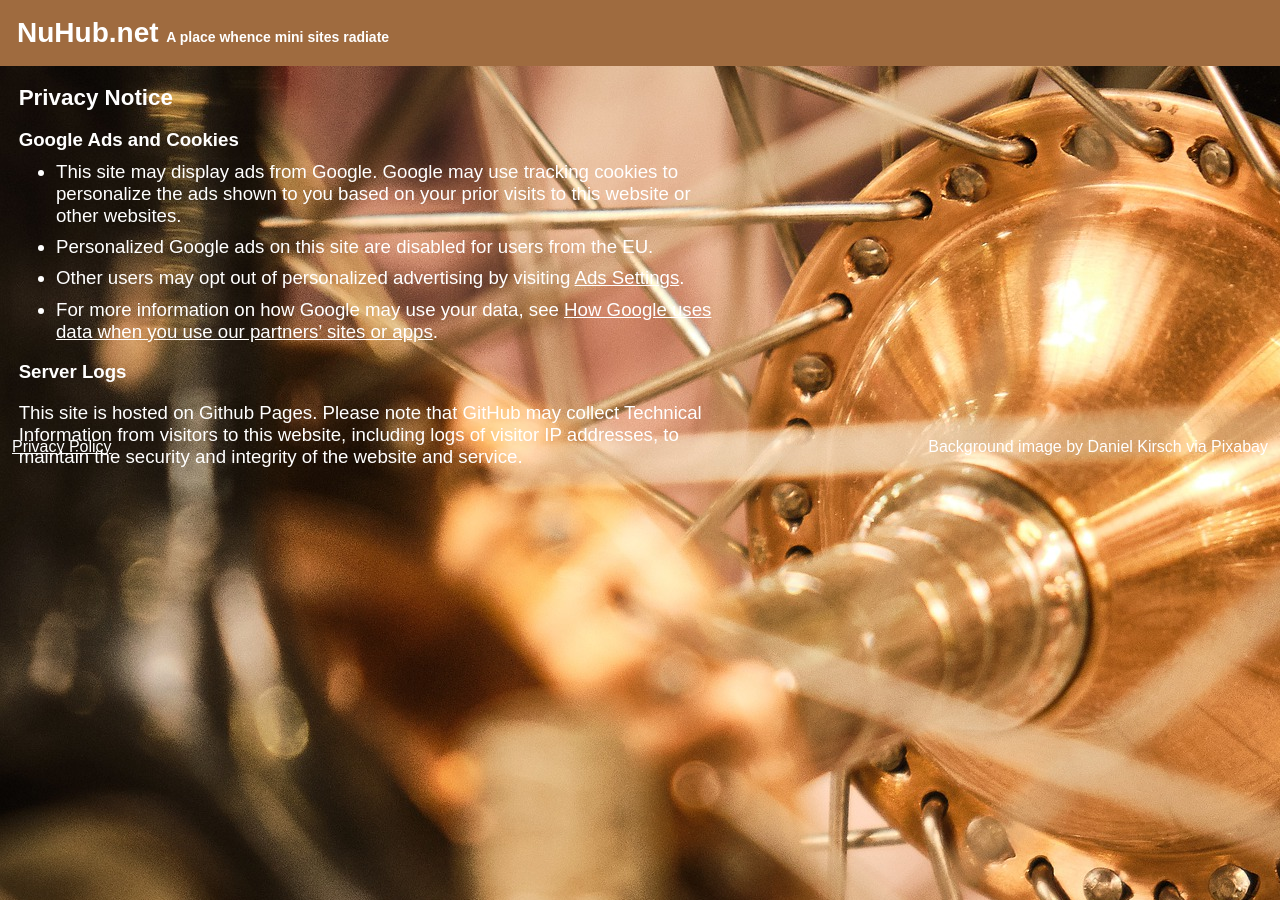
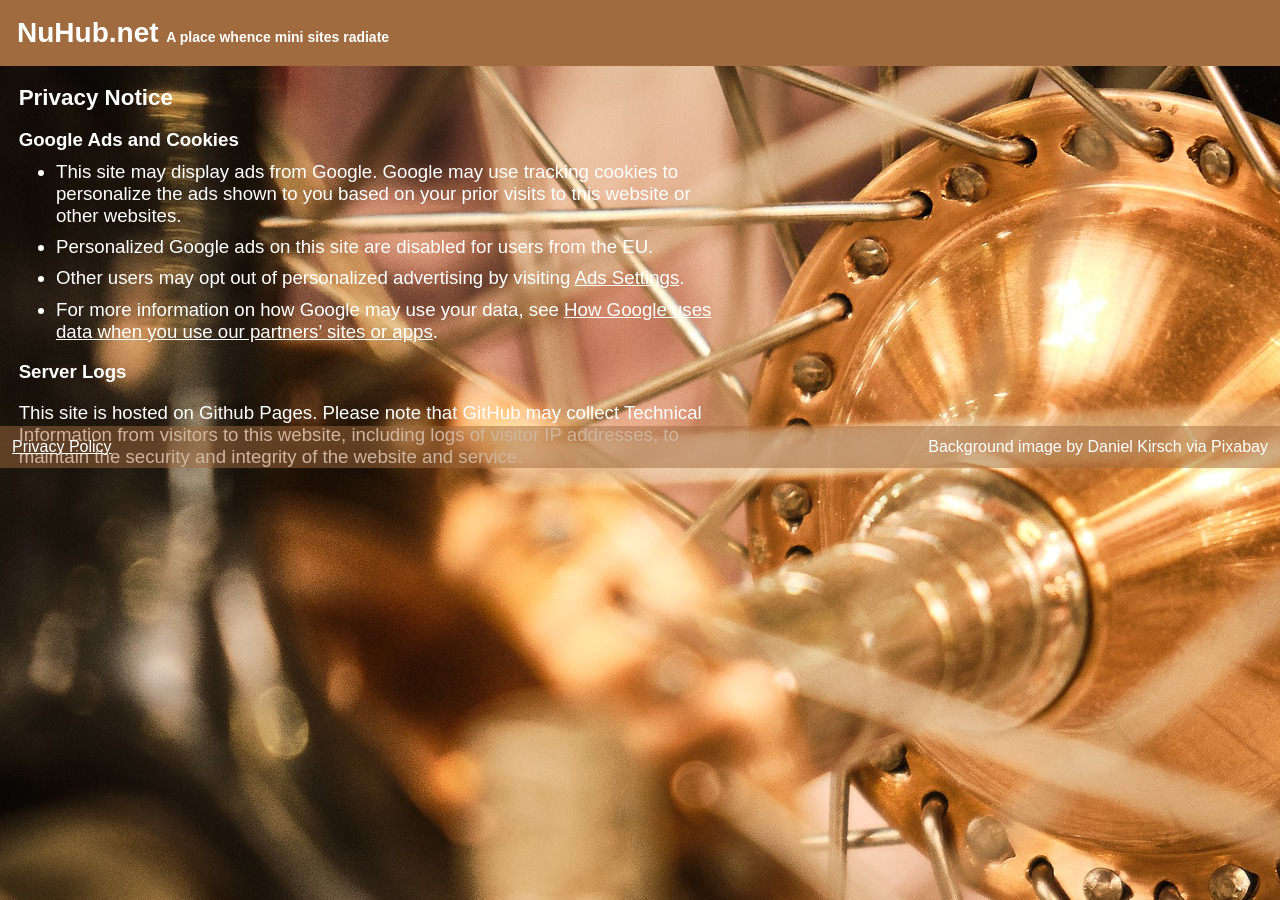
Before and after one commit to david672orford/david672github.io, a Jekyll site: the page built from privacy.md, in a window 1280 px wide. Built offline with Jekyll 4.4.1, drawn with Linux system fonts in a browser that asks for light colours; our own code applies the rules of GitHub Pages for plain Markdown files.

Commit message:
Update style.css

```diff
--- a/assets/css/style.css
+++ b/assets/css/style.css
@@ -27,6 +27,7 @@ FOOTER {
 	right: 0;
 	padding: 12px;
 	font-size: 12pt;
+	background-color: #9F6B3F80;
 	}
 .site_description {
 	font-size: 50%;
```
